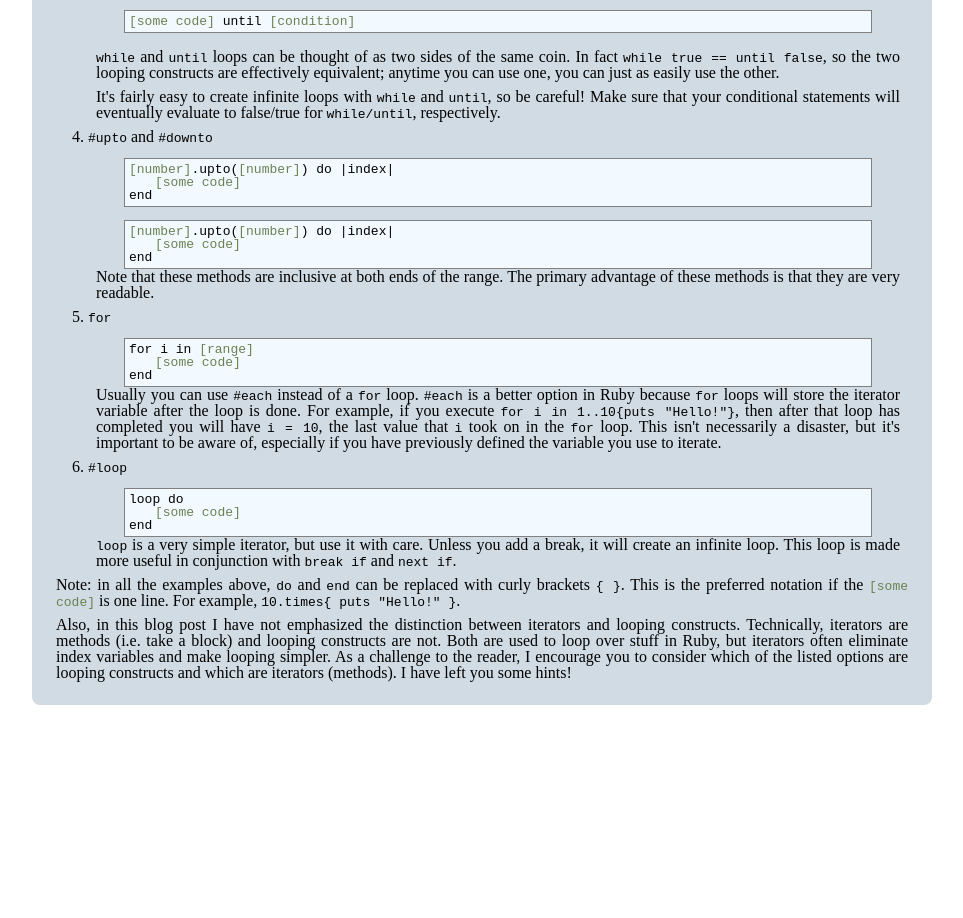
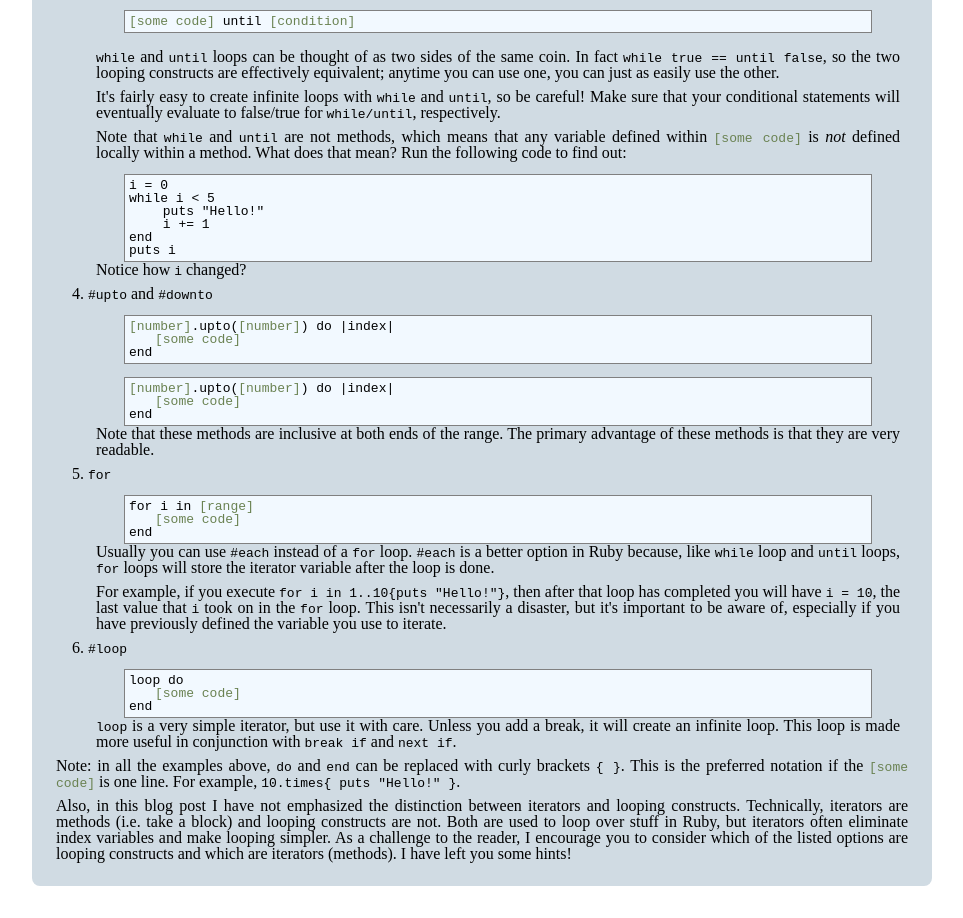
Before and after one commit to catherinev/catherinev.github.io, a plain HTML site: page week3_technical.html in a window 1280 px wide. Shown: the part 782-1700 px from the top of the page, without its empty margins (158-1121 px from the left). Before the commit the page ends 1519 px from the top, so only its background shows below. Drawn offline with Linux system fonts and the light colour scheme; a web font is replaced by a local one.

Commit message:
update to tech blog 3

```diff
--- a/week3_technical.html
+++ b/week3_technical.html
@@ -36,6 +36,15 @@
 
 						<p><codein>while</codein> and <codein>until</codein> loops can be thought of as two sides of the same coin.  In fact <codein>while true == until false</codein>, so the two looping constructs are effectively equivalent; anytime you can use one, you can just as easily use the other.</p>
 						<p>It's fairly easy to create infinite loops with <codein>while</codein> and <codein>until</codein>, so be careful!  Make sure that your conditional statements will eventually evaluate to false/true for <codein>while/until</codein>, respectively.</p>
+						<p>Note that <codein>while</codein> and <codein>until</codein> are not methods, which means that any variable defined within <codein><grn>[some code]</grn></codein> is <em>not</em> defined locally within a method.  What does that mean?  Run the following code to find out:</p>
+						<code> i = 0<br/>
+							while i < 5<br/>
+							&emsp;&emsp; puts "Hello!"<br/>
+							&emsp;&emsp; i += 1<br/>
+							end<br/>
+							puts i
+						</code>
+						<p>Notice how <codein>i</codein> changed?</p>
 					</li>
 
 					<li><codein>#upto</codein> and <codein>#downto </codein>
@@ -49,7 +58,8 @@
 						<code>for i in <grn>[range]</grn> <br/>
 						&emsp;&emsp;<grn>[some code]</grn><br/>
 						end</code>
-						<p>Usually you can use <codein>#each</codein> instead of a <codein>for</codein> loop.  <codein>#each</codein> is a better option in Ruby because <codein>for</codein> loops will store the iterator variable after the loop is done.  For example, if you execute <codein>for i in 1..10{puts "Hello!"}</codein>, then after that loop has completed you will have <codein>i = 10</codein>, the last value that <codein>i</codein> took on in the <codein>for</codein> loop.  This isn't necessarily a disaster, but it's important to be aware of, especially if you have previously defined the variable you use to iterate.</p>
+						<p>Usually you can use <codein>#each</codein> instead of a <codein>for</codein> loop.  <codein>#each</codein> is a better option in Ruby because, like <codein>while</codein> loop and <codein>until</codein> loops, <codein>for</codein> loops will store the iterator variable after the loop is done.  </p>
+						<p>For example, if you execute <codein>for i in 1..10{puts "Hello!"}</codein>, then after that loop has completed you will have <codein>i = 10</codein>, the last value that <codein>i</codein> took on in the <codein>for</codein> loop.  This isn't necessarily a disaster, but it's important to be aware of, especially if you have previously defined the variable you use to iterate.</p>
 					</li>
 					<li><codein>#loop</codein>
 						<code>loop do <br/>&emsp;&emsp;<grn>[some code]</grn><br/>end</code>
```
